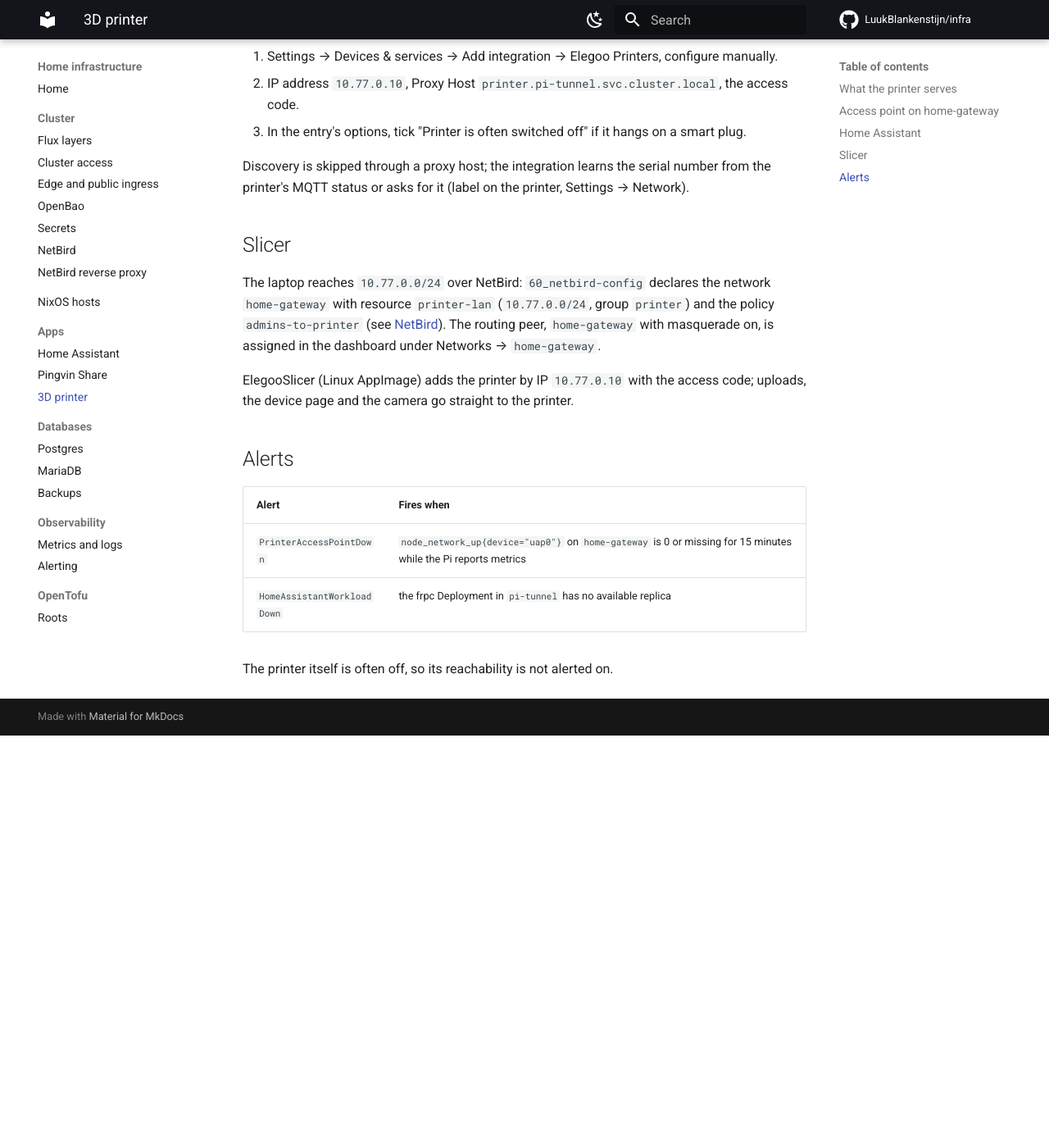
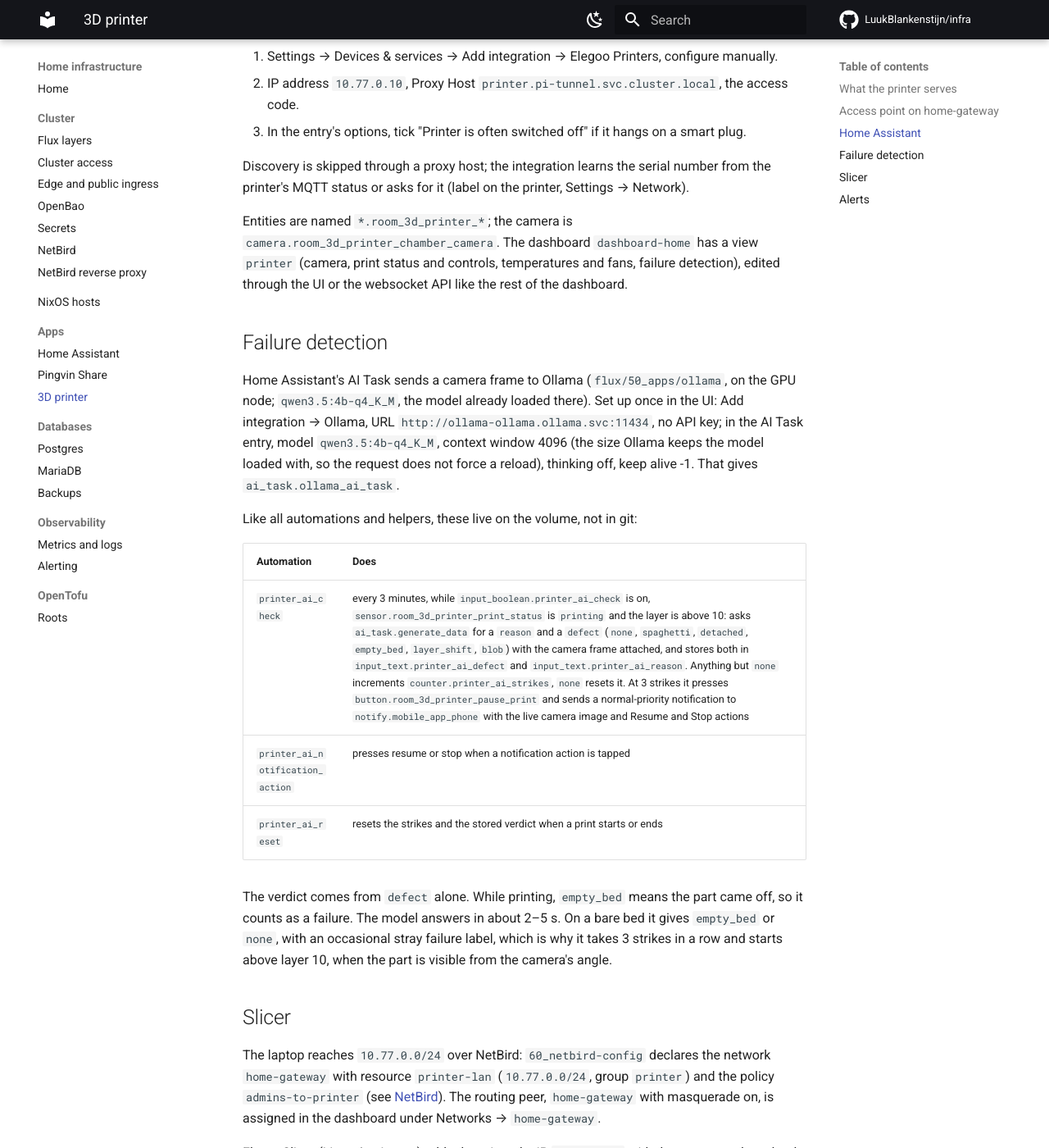
Before and after one commit to LuukBlankenstijn/infra, an MkDocs documentation site: the page built from docs/apps/printer.md, in a window 1280 px wide and 1400 px high, scrolled down 2537 px. Shown: the whole window at 82% size. Built offline with MkDocs 1.6.1 and Material for MkDocs 9.7.7, drawn with Linux system fonts in a browser that asks for light colours; comment, search, counter and statistics services are not loaded; before the commit the page ends 3434 px from its top, so only the background shows below that; some of the changed text lies outside the part shown.

Commit message:
printer: document Home Assistant failure detection and dashboard, alert on Ollama down

```diff
--- a/docs/apps/printer.md
+++ b/docs/apps/printer.md
@@ -99,6 +99,35 @@ Discovery is skipped through a proxy host; the integration learns the serial
 number from the printer's MQTT status or asks for it (label on the printer,
 Settings → Network).
 
+Entities are named `*.room_3d_printer_*`; the camera is
+`camera.room_3d_printer_chamber_camera`. The dashboard `dashboard-home` has a
+view `printer` (camera, print status and controls, temperatures and fans, failure
+detection), edited through the UI or the websocket API like the rest of the
+dashboard.
+
+## Failure detection
+
+Home Assistant's AI Task sends a camera frame to Ollama (`flux/50_apps/ollama`,
+on the GPU node; `qwen3.5:4b-q4_K_M`, the model already loaded there). Set up once in the UI:
+Add integration → Ollama, URL `http://ollama-ollama.ollama.svc:11434`, no API
+key; in the AI Task entry, model `qwen3.5:4b-q4_K_M`, context window 4096 (the
+size Ollama keeps the model loaded with, so the request does not force a
+reload), thinking off, keep alive -1. That gives `ai_task.ollama_ai_task`.
+
+Like all automations and helpers, these live on the volume, not in git:
+
+| Automation | Does |
+| --- | --- |
+| `printer_ai_check` | every 3 minutes, while `input_boolean.printer_ai_check` is on, `sensor.room_3d_printer_print_status` is `printing` and the layer is above 10: asks `ai_task.generate_data` for a `reason` and a `defect` (`none`, `spaghetti`, `detached`, `empty_bed`, `layer_shift`, `blob`) with the camera frame attached, and stores both in `input_text.printer_ai_defect` and `input_text.printer_ai_reason`. Anything but `none` increments `counter.printer_ai_strikes`, `none` resets it. At 3 strikes it presses `button.room_3d_printer_pause_print` and sends a normal-priority notification to `notify.mobile_app_phone` with the live camera image and Resume and Stop actions |
+| `printer_ai_notification_action` | presses resume or stop when a notification action is tapped |
+| `printer_ai_reset` | resets the strikes and the stored verdict when a print starts or ends |
+
+The verdict comes from `defect` alone. While printing, `empty_bed` means the part
+came off, so it counts as a failure. The model answers in about 2–5 s. On a bare
+bed it gives `empty_bed` or `none`, with an occasional stray failure label, which
+is why it takes 3 strikes in a row and starts above layer 10, when the part is
+visible from the camera's angle.
+
 ## Slicer
 
 The laptop reaches `10.77.0.0/24` over NetBird: `60_netbird-config` declares the
@@ -116,5 +145,6 @@ code; uploads, the device page and the camera go straight to the printer.
 | --- | --- |
 | `PrinterAccessPointDown` | `node_network_up{device="uap0"}` on `home-gateway` is 0 or missing for 15 minutes while the Pi reports metrics |
 | `HomeAssistantWorkloadDown` | the frpc Deployment in `pi-tunnel` has no available replica |
+| `OllamaDown` | Ollama has no available replica for 15 minutes, so the failure check cannot run |
 
 The printer itself is often off, so its reachability is not alerted on.
```
Also changed, not shown: docs/observability/alerting.md (+1 -1 lines), 1 other file.
